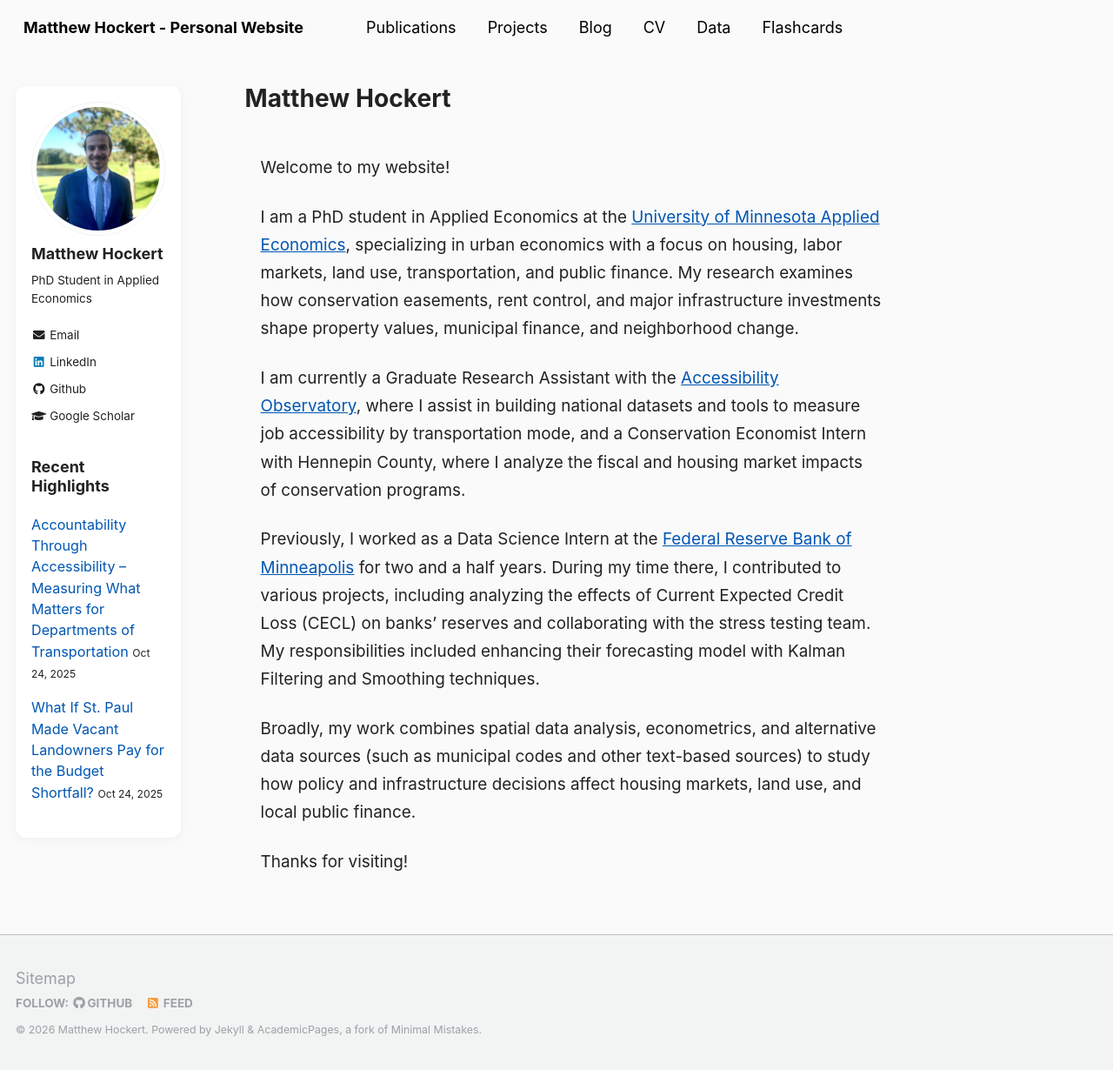
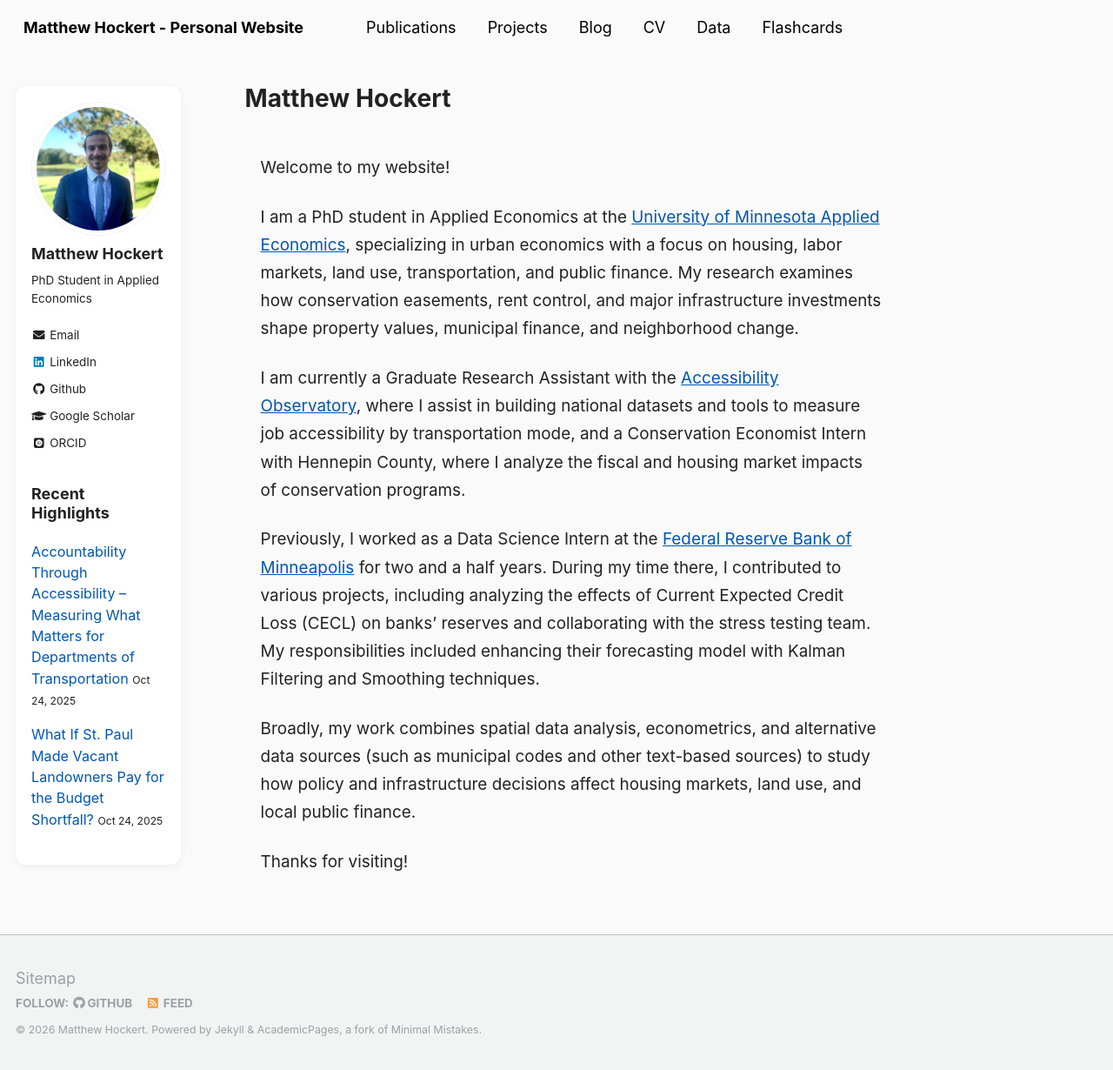
Before and after one commit to MatthewHockert/MatthewHockert.github.io, a Jekyll site: the page built from index.md, in a window 1280 px wide and 1230 px high. Shown: the whole window at 87% size. Built offline with Jekyll 4.4.1, drawn with Linux system fonts in a browser that asks for light colours; some web fonts are replaced.

Commit message:
Add ORCID iD to author profile

```diff
--- a/_config.yml
+++ b/_config.yml
@@ -49,6 +49,7 @@ author:
   employer         :
   email            : "matthew.hockert@gmail.com"
   googlescholar    : "https://scholar.google.com/citations?user=WNQSL0kAAAAJ&hl=en"
+  orcid            : "https://orcid.org/0009-0002-8358-8868"
   github           : "MatthewHockert"
   linkedin         : "matthewhockert"
 
```
